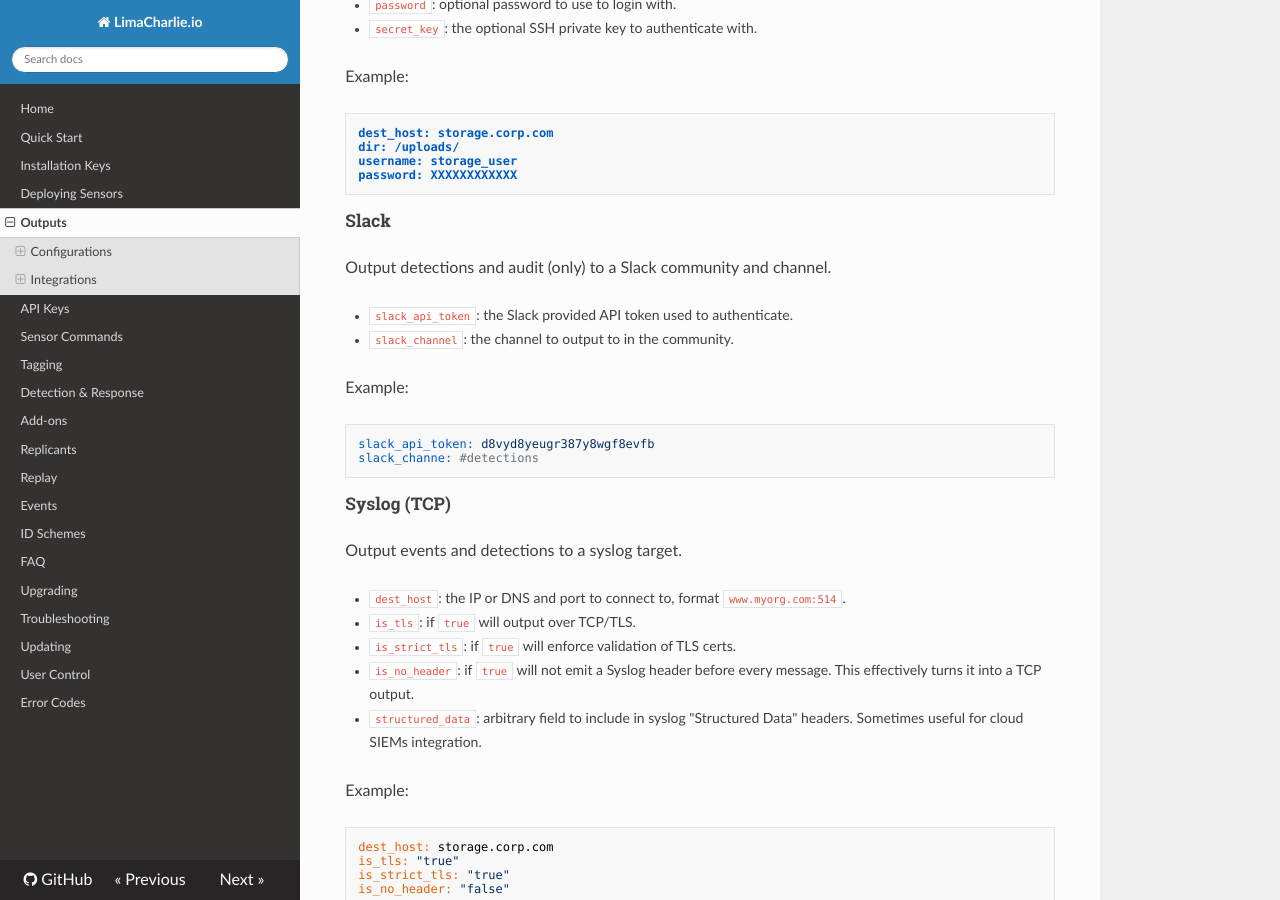
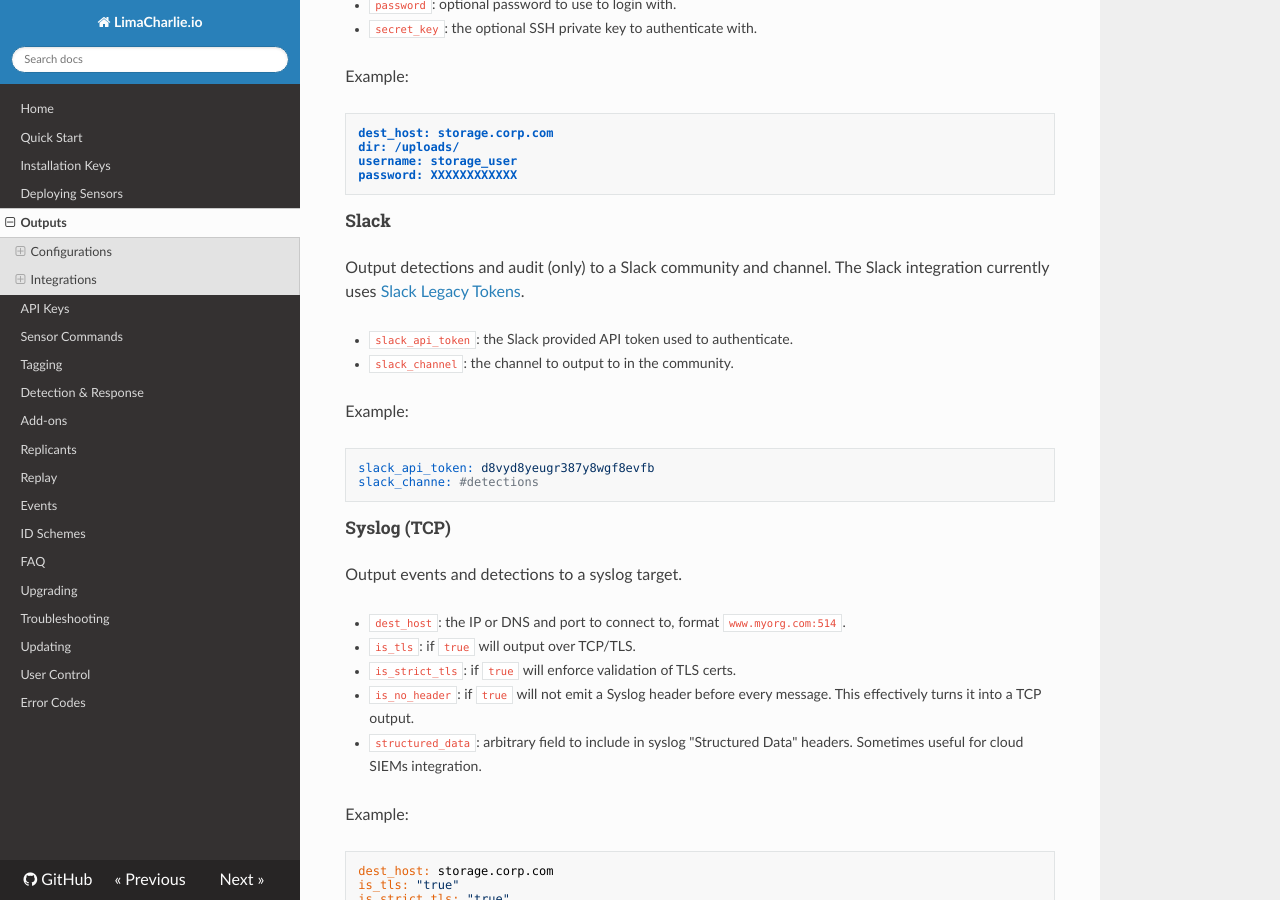
Before and after one commit to refractionPOINT/lce_doc, an MkDocs documentation site: the page built from docs/outputs.md, in a window 1280 px wide and 900 px high, scrolled down 2637 px. Built offline with MkDocs 1.6.1, drawn with Linux system fonts in a browser that asks for light colours; nearby versions of some CDN libraries; old or Windows-style settings are respelled for this version of MkDocs.

Commit message:
Add bit about the Slack Legacy Tokens used.

```diff
--- a/docs/outputs.md
+++ b/docs/outputs.md
@@ -99,6 +99,8 @@ password: XXXXXXXXXXXX
 
 ### Slack
 Output detections and audit (only) to a Slack community and channel.
+The Slack integration currently uses [Slack Legacy Tokens](https://api.slack.com/custom-integrations/legacy-tokens).
+
 
 * `slack_api_token`: the Slack provided API token used to authenticate.
 * `slack_channel`: the channel to output to in the community.
```
